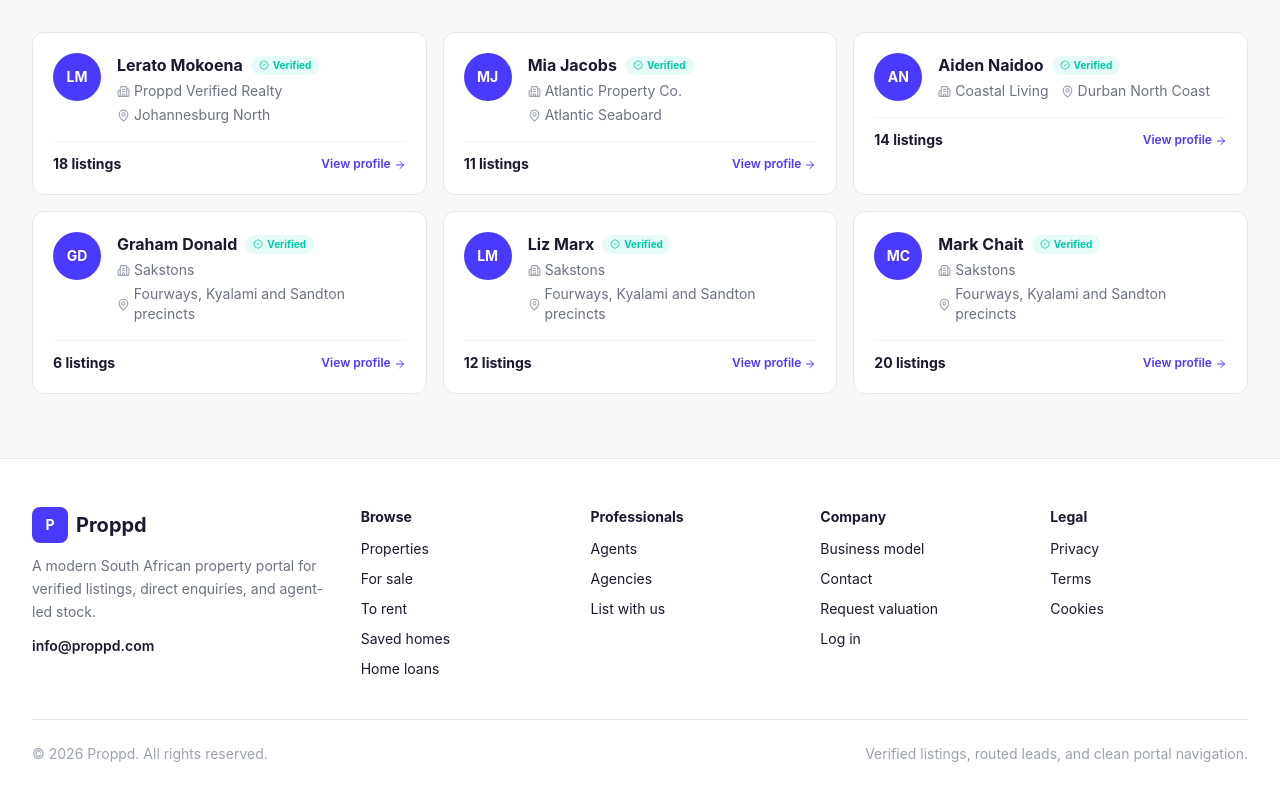
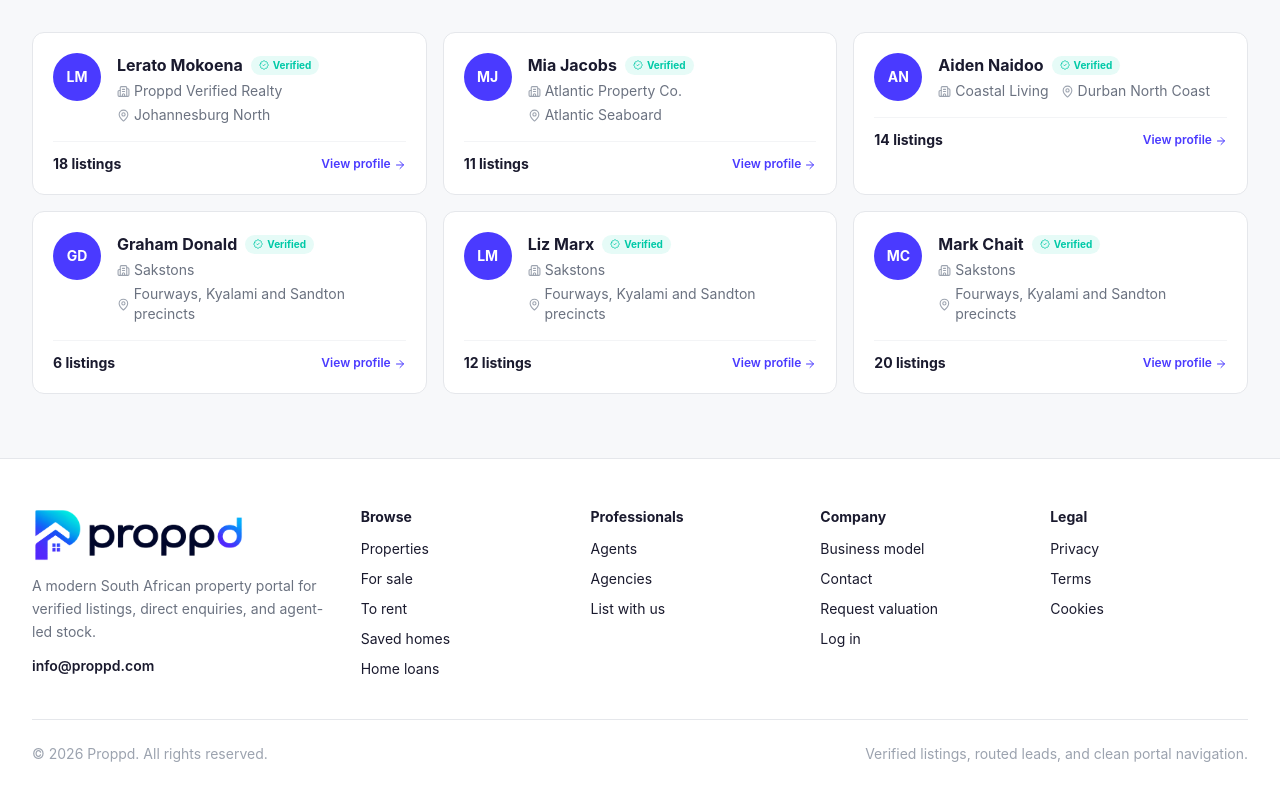
Before and after one commit to proppd/proppd-web, a Next.js app: page / in a window 1280 px wide. Shown: the part 4190-4990 px from the top of the page. Built offline with nearby package versions, Linux system fonts and the light colour scheme; no server answers.

Commit message:
fix: use ProppdLogo component in footer instead of placeholder

```diff
--- a/components/site/footer.tsx
+++ b/components/site/footer.tsx
@@ -1,4 +1,5 @@
 import type { ReactNode } from 'react';
+import { ProppdLogo } from './logo';
 
 export function SiteFooter() {
   return (
@@ -8,9 +9,8 @@ export function SiteFooter() {
         <div className="grid gap-8 lg:grid-cols-[1.5fr_1fr_1fr_1fr_1fr]">
           {/* Brand */}
           <div>
-            <a href="/" aria-label="Proppd home" className="inline-flex items-center gap-2">
-              <span className="flex h-9 w-9 items-center justify-center rounded-lg bg-[#4A3AFF] text-sm font-bold text-white">P</span>
-              <span className="text-xl font-bold text-[#1A1A2E]">Proppd</span>
+            <a href="/" aria-label="Proppd home">
+              <ProppdLogo />
             </a>
             <p className="mt-3 text-sm leading-relaxed text-[#6B7280]">
               A modern South African property portal for verified listings, direct enquiries, and agent-led stock.
```
